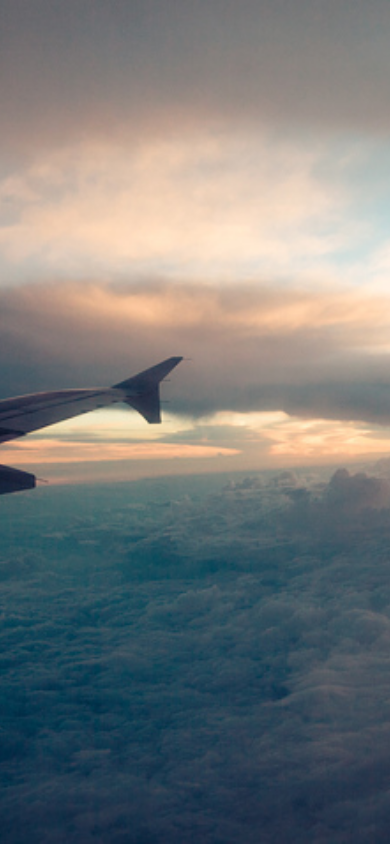
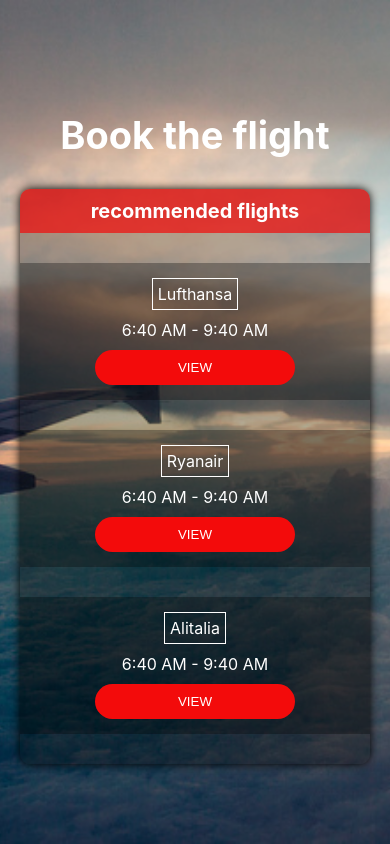
Before and after one commit to juliamekto/plane-tickets-reservation-system, a React (Create React App) app: page /flight-booking in a window 390 px wide. Built offline with nearby package versions, Linux system fonts and the light colour scheme.

Commit message:
added recommended flights UI

```diff
--- a/src/components/AppRouter.jsx
+++ b/src/components/AppRouter.jsx
@@ -5,6 +5,7 @@ import Intro from './intro/Intro.jsx';
 import Authorization from './authorizationForm/Authorization.jsx';
 import Registration from './registrationForm/Registration.jsx';
 import Search from './reservationSystem/searchForm/Search.jsx';
+import Book from './reservationSystem/bookForm/Book.jsx';
 
 const AppRouter = () => {
     return (
@@ -14,6 +15,7 @@ const AppRouter = () => {
                  <Route path="/authorization" exact component={Authorization} />
                  <Route path="/registration" exact component={Registration} />
                  <Route path="/flight-search" exact component={Search} />
+                 <Route path="/flight-booking" exact component={Book} />
              </div>
         </BrowserRouter>
      );
--- a/src/components/modal/Modal.css
+++ b/src/components/modal/Modal.css
@@ -8,6 +8,11 @@
     background: rgba(0, 0, 0, 0.6);
 }
 
+.modal--show{
+    display: block;
+}
+
+/*REGISTRATION FORM STYLES*/
 .modal-main {
     position: absolute;
     background-color: #fff;
@@ -70,11 +75,10 @@
     margin: 30px 0;
 }
 
-.modal--show{
-    display: block;
-}
+/*BOOK FORM STYLES*/
 
 @media screen and (max-width: 425px) {
+/*REGISTRATION FORM STYLES*/
     .modal-greeting__text {
         font-size: 16px;
     }
--- /dev/null
+++ b/src/components/reservationSystem/bookForm/Book.jsx
@@ -0,0 +1,11 @@
+import React from 'react';
+import BookForm from './BookForm.jsx'
+import './BookForm.css'
+
+const Book= () => {
+  return (
+    <BookForm />
+  );
+}
+
+export default Book;
--- a/src/components/reservationSystem/bookForm/BookForm.css
+++ b/src/components/reservationSystem/bookForm/BookForm.css
@@ -0,0 +1,118 @@
+.book-form-wrapper {
+    padding: 20px;
+    height: 100vh;
+    display: flex;
+    flex-direction: column;
+    align-items: center;
+    justify-content: center;
+}
+
+.book-form-wrapper__title {
+    color: #fff;
+    font-size: 50px;
+}
+
+.book-form__flights {
+    width: 100%;
+    max-width: 900px;
+    display: flex;
+    flex-direction: column;
+    align-items: center;
+    background-color: rgba(0,0,0,.3);
+    box-shadow: 0 0 10px #000;
+    border-radius: 10px;
+    overflow: hidden;
+}
+
+.flights__title {
+    width: 100%;
+    padding: 10px;
+    background-color: rgba(243,11,11,.7);
+    font-size: 20px;
+    font-weight: bold;
+    color: #fff;
+    text-align: center;
+    margin-bottom: 30px;
+}
+
+.flights__info {
+    width: 100%;
+    padding: 15px;
+    background-color: rgba(0,0,0,.3);
+    color: #fff;
+    font-size: 20px;
+    margin-bottom: 30px;
+    display: grid;
+    grid-template-columns: 100px auto 200px;
+    grid-template-rows: auto;
+    grid-gap: 0 20px;
+}
+
+.flights__airline-name {
+    border: 1px solid #fff;
+    padding: 5px;
+    text-align: center;
+    grid-column: 1;
+    grid-row: 1;
+}
+
+.flights__time {
+    grid-column: 2;
+    grid-row: 1;
+    align-self: center;
+    justify-self: center;
+}
+
+.flights__btn {
+    grid-column: 3;
+    grid-row: 1;
+    align-self: center;
+    justify-self: center;
+}
+
+@media screen and (max-width: 660px) {
+    .book-form-wrapper__title {
+        font-size: 44px;
+    }
+    .flights__info {
+        grid-template-columns: 100px auto 110px;
+    }
+    .flights__info {
+        font-size: 16px;
+        grid-gap: 0 5px;
+    }
+    .flights__btn.button  {
+        width: 110px;
+    }
+}
+
+@media screen and (max-width: 425px) {
+    .book-form-wrapper__title {
+        font-size: 38px;
+    }
+    .flights__info {
+        grid-template-columns: 1fr;
+        grid-gap: 10px 0;
+    }
+
+    .flights__airline-name {
+        max-width: 100px;
+        justify-self: center;
+        grid-column: 1;
+        grid-row: 1;
+    }
+
+    .flights__time {
+        grid-column: 1;
+        grid-row: 2;
+    }
+
+    .flights__btn {
+        grid-column: 1;
+        grid-row: 3;
+    }
+
+    .flights__btn.button  {
+        width: 200px;
+    }
+}
--- a/src/components/reservationSystem/bookForm/BookForm.jsx
+++ b/src/components/reservationSystem/bookForm/BookForm.jsx
@@ -0,0 +1,84 @@
+import React, { Component } from 'react';
+import { Link } from "react-router-dom";
+import classNames from 'classnames/bind';
+import FormInput from '../../FormInput.jsx';
+import Modal from '../../modal/Modal.jsx';
+import Button from '../../Button.jsx';
+
+class SearchForm extends Component {
+     state = {
+        isModalShown: false,
+     }
+
+    showModal = (e) => {
+        e.preventDefault();
+        this.setState ({ isModalShown: true});
+    }
+
+    hideModal = () => this.setState({isModalShown : false});
+
+  render() {
+    const {isModalShown} = this.state;
+
+    return (
+      <div className="book-form-wrapper">
+        <h2 className="book-form-wrapper__title">Book the flight</h2>
+        <div className="book-form__flights">
+            <span className="flights__title">recommended flights</span>
+            <div className="flights__info">
+                <span className="flights__airline-name">Lufthansa</span>
+                <div className="flights__time">
+                    <span className="flights__depart-time">6:40 AM </span> -
+                    <span className="flights__return-time"> 9:40 AM</span>
+                </div>
+                <Button className="flights__btn button"
+                        caption='view'
+                        action={this.showModal}/>
+            </div>
+            <div className="flights__info">
+                <span className="flights__airline-name">Ryanair</span>
+                <div className="flights__time">
+                    <span className="flights__depart-time">6:40 AM </span> -
+                    <span className="flights__return-time"> 9:40 AM</span>
+                </div>
+                <Button className="flights__btn button"
+                        caption='view'
+                        action={this.showModal}/>
+            </div>
+            <div className="flights__info">
+                <span className="flights__airline-name">Alitalia</span>
+                <div className="flights__time">
+                    <span className="flights__depart-time">6:40 AM </span> -
+                    <span className="flights__return-time"> 9:40 AM</span>
+                </div>
+                <Button className="flights__btn button"
+                        caption='view'
+                        action={this.showModal}/>
+            </div>
+        </div>
+        <Modal show={isModalShown}
+                handleClose={this.hideModal}>
+              <div className="modal-booking">
+                   <span className="modal-booking__destination">Minsk - London</span>
+                   <span className="modal-booking__info">
+                        <span className="info__dates">12/03/19</span>
+                        <span className="info__ticket-type">Round trip</span>
+                        <span className="info__people-num">1 traveler</span>
+                        <span className="info__class-type">Economy</span>
+                   </span>
+                   <div className="modal-booking__seats-scheme">
+                        <span className="seats-scheme__title">Choose a seat</span>
+                        <div className="seats-scheme__wrapper">
+                        </div>
+                   </div>
+              </div>
+              <Link to="/flight-search" className="modal__route-link" onClick={this.hideModal}>
+                  <Button caption="start"/>
+              </Link>
+        </Modal>
+      </div>
+    );
+  }
+}
+
+export default SearchForm;
--- a/src/components/reservationSystem/searchForm/SearchForm.css
+++ b/src/components/reservationSystem/searchForm/SearchForm.css
@@ -137,6 +137,10 @@
     grid-column: 1/3;
     grid-row: 2;
 }
+
+.search-form__route-link {
+    align-self: flex-end;
+}
 @media screen and (max-width: 992px) {
     .search-form {
         padding: 0 15px 15px;
--- a/src/components/reservationSystem/searchForm/SearchForm.jsx
+++ b/src/components/reservationSystem/searchForm/SearchForm.jsx
@@ -1,4 +1,5 @@
 import React, { Component } from 'react';
+import { Link } from "react-router-dom";
 import classNames from 'classnames/bind';
 import FormInput from '../../FormInput.jsx';
 import FormSelect from '../../FormSelect.jsx';
@@ -73,7 +74,9 @@ class SearchForm extends Component {
                      <label className="search-form__label">Child(2-11 yrs)</label>
                      <FormInput name="childrenNum"  placeholder="0"/>
                 </div>
-                <Button className="search-form__send-btn button" caption='show flights'/>
+                <Link to="/flight-booking" className="search-form__route-link">
+                    <Button className="search-form__send-btn button" caption='show flights'/>
+              </Link>
             </div>
         </form>
       </div>
```
